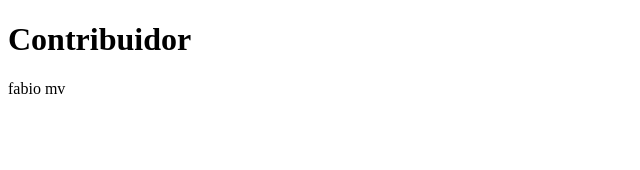
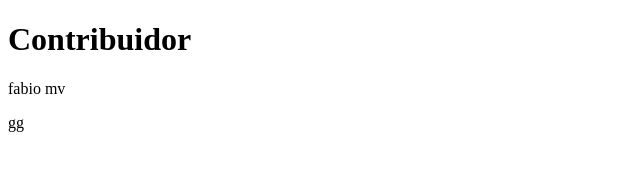
Before and after one commit to Fabiorodrigues301/teams, a plain HTML site: page index.html in a window 1280 px wide. Shown: the full height of the page, 0-640 px from the left. Drawn offline with Linux system fonts and the light colour scheme.

Commit message:
29/06/23
nova atualizaca feita ele programa do GitHub pelo PC

```diff
--- a/index.html
+++ b/index.html
@@ -8,6 +8,7 @@
 <body>
     <h1>Contribuidor</h1>
     <p>fabio mv</p>
+    <p>gg</p>
 
 </body>
 </html>
--- /dev/null
+++ b/oi.js
@@ -0,0 +1 @@
+console.log("oi")
```
